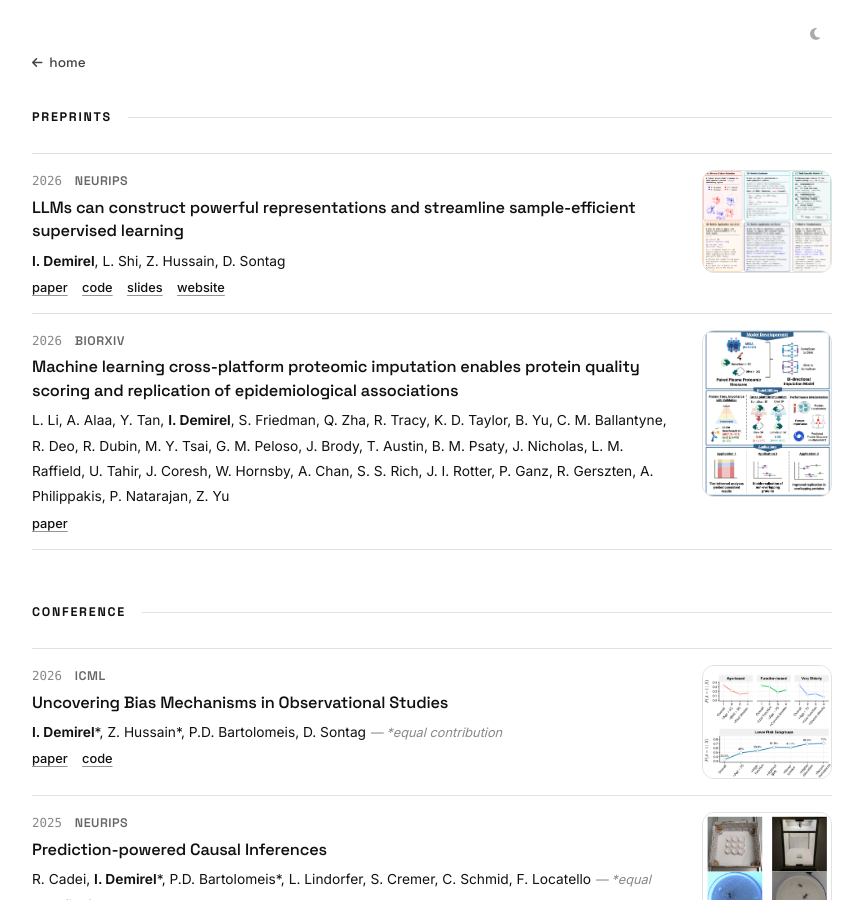
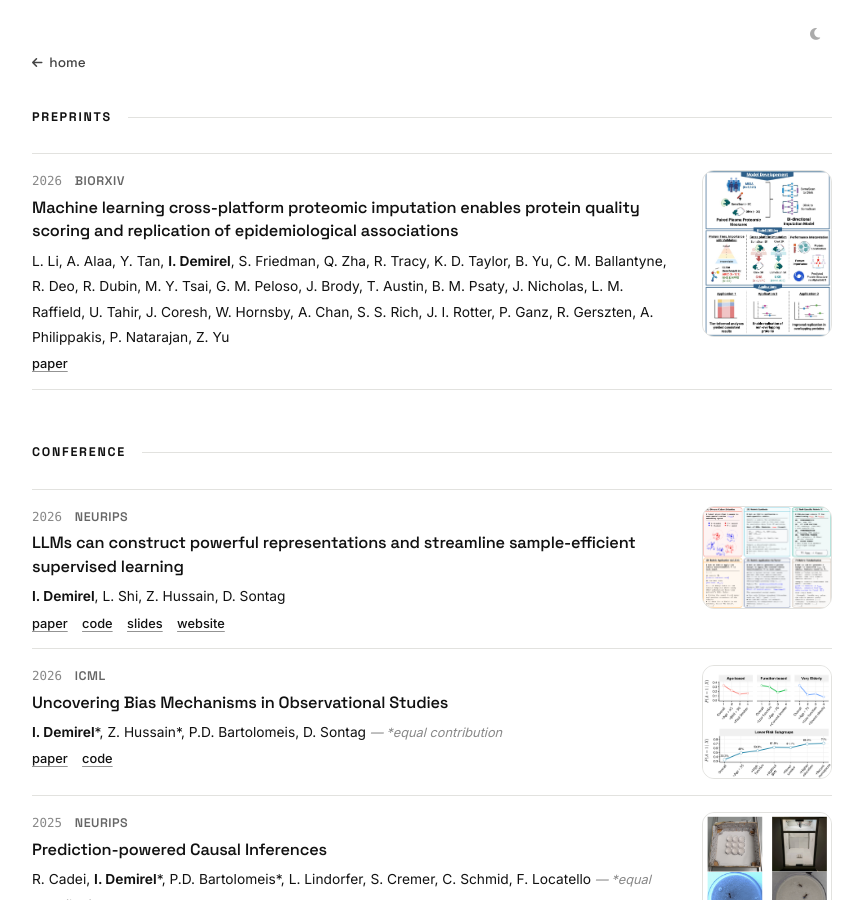
Before and after one commit to demireal/demireal.github.io, a Jekyll site: the page built from _pages/publications.md, in a window 1280 px wide and 900 px high. Shown: the whole window, without its empty margins (208-1071 px from the left). Built offline with Jekyll 4.4.1, drawn with Linux system fonts in a browser that asks for light colours; part of the change alters nothing that is shown.

```diff
--- a/_data/publications.yml
+++ b/_data/publications.yml
@@ -4,7 +4,7 @@
   authors: "<strong>I. Demirel</strong>, L. Shi, Z. Hussain, D. Sontag"
   venue: "NeurIPS"
   year: 2026
-  category: preprint
+  category: conference
   selected: true
   image: "/assets/thumbnails/lrrl.png"
   alt: ""
```
